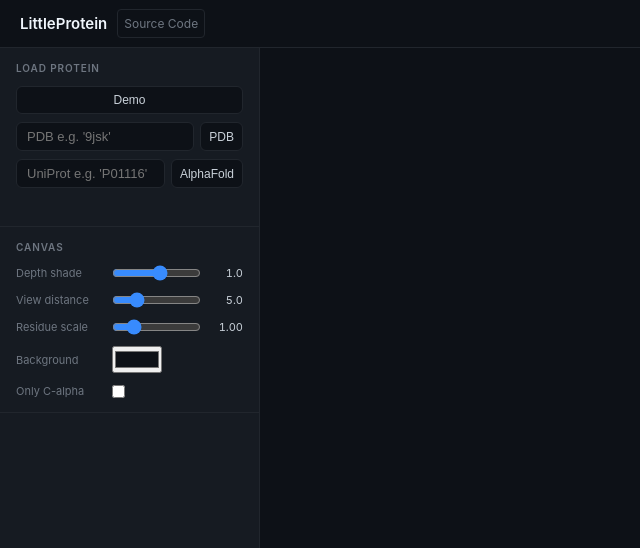
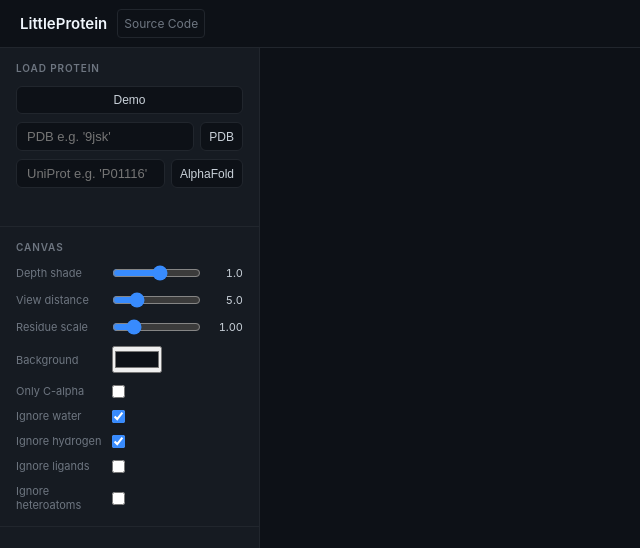
Before and after one commit to MatsveiTsishyn/LittleProtein, an Astro site in the folder playground/: page / in a window 1280 px wide. Shown: the whole page, without its empty margins (0-640 px from the left). Built offline with nearby package versions, Linux system fonts and the light colour scheme; Astro itself is replaced by a stand-in of ours.

Commit message:
Add PDB parsing options to UI

```diff
--- a/playground/src/pages/index.astro
+++ b/playground/src/pages/index.astro
@@ -419,6 +419,26 @@
           <label>Only C-alpha</label>
           <input type="checkbox" id="only-calpha" />
         </div>
+
+        <div class="control-row">
+          <label>Ignore water</label>
+          <input type="checkbox" id="ignore-water" checked />
+        </div>
+
+        <div class="control-row">
+          <label>Ignore hydrogen</label>
+          <input type="checkbox" id="ignore-hydrogen" checked />
+        </div>
+
+        <div class="control-row">
+          <label>Ignore ligands</label>
+          <input type="checkbox" id="ignore-ligands" />
+        </div>
+
+        <div class="control-row">
+          <label>Ignore heteroatoms</label>
+          <input type="checkbox" id="ignore-heteroatoms" />
+        </div>
       </div>
 
       <!-- Chain colors (revealed after load) -->
@@ -595,6 +615,22 @@
 
     document.getElementById('only-calpha').addEventListener('change', (e) => {
       canvas?.setOnlyCalphaMode(e.target.checked);
+    });
+
+    document.getElementById('ignore-water').addEventListener('change', (e) => {
+      canvas.ignoreWater = e.target.checked;
+    });
+
+    document.getElementById('ignore-hydrogen').addEventListener('change', (e) => {
+      canvas.ignoreHydrogen = e.target.checked;
+    });
+
+    document.getElementById('ignore-ligands').addEventListener('change', (e) => {
+      canvas.ignoreLigands = e.target.checked;
+    });
+
+    document.getElementById('ignore-heteroatoms').addEventListener('change', (e) => {
+      canvas.ignoreHeteroatoms = e.target.checked;
     });
 
     document.getElementById('residue-filter').addEventListener('input', (e) => {
```
